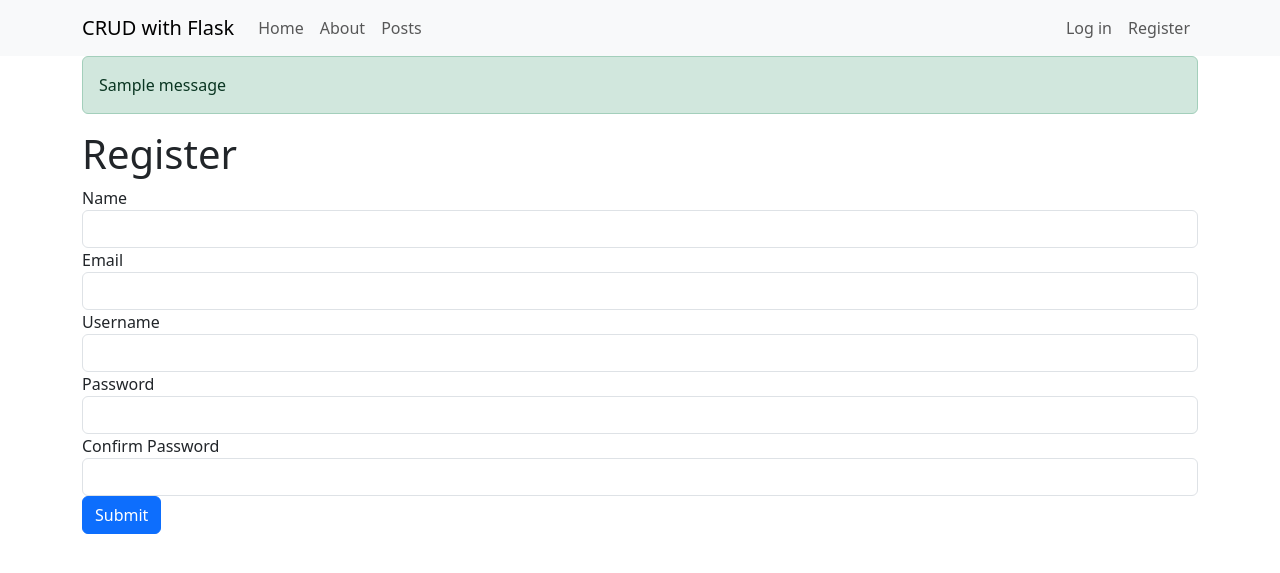
After one commit to dylan2031/crud-with-flask, a Flask app: page /register in a window 1280 px wide. The commit adds this page. Shown: the top 573 px of the page. Run offline with Flask 3, Linux system fonts and the light colour scheme; one stand-in notice (Sample message) is shown; some libraries are stand-ins or nearby versions.

Commit message:
Integrated MySQL and created a working registration form.

```diff
--- a/app.py
+++ b/app.py
@@ -1,7 +1,18 @@
-from flask import Flask, render_template
+from flask import Flask, render_template, flash, redirect, url_for, session, request, logging
 from data import Posts
+from flask_mysqldb import MySQL
+from wtforms import Form, StringField, TextAreaField, PasswordField, validators
+from passlib.hash import sha256_crypt
 
 app = Flask(__name__)
+
+app.config['MYSQL_HOST'] = 'localhost'
+app.config['MYSQL_USER'] = 'root'
+app.config['MYSQL_PASSWORD'] = ''
+app.config['MYSQL_DB'] = 'flaskapp'
+app.config['MYSQL_PORT'] = 3307
+app.config['MYSQL_CURSORCLASS'] = 'DictCursor'
+mysql = MySQL(app)
 
 Posts = Posts()
 
@@ -21,5 +32,38 @@ def posts():
 def post(id):
     return render_template('post.html', id = id)
 
+class RegisterForm(Form):
+    name = StringField('Name', [validators.Length(min=1, max=50)])
+    username = StringField('Username', [validators.Length(min=4, max=25)])
+    email = StringField('Email', [validators.Length(min=6, max=25)])
+    password = PasswordField('Password', [
+        validators.DataRequired(),
+        validators.EqualTo('confirm', message='Passwords must match.')
+    ])
+    confirm = PasswordField('Confirm Password')
+
+@app.route('/register', methods=['GET', 'POST'])
+def register():
+    form = RegisterForm(request.form)
+    if request.method =='POST' and form.validate():
+        name = form.name.data
+        email = form.email.data
+        username = form.username.data
+        password = sha256_crypt.encrypt(str(form.password.data))
+
+        cur = mysql.connection.cursor()
+
+        cur.execute("INSERT INTO users(name, email, username, password) VALUES(%s, %s, %s, %s)", (name, email, username, password))
+
+        mysql.connection.commit()
+
+        cur.close()
+
+        flash('Registration successful.', 'success')
+
+        return redirect (url_for('index'))
+    return render_template('register.html', form=form)
+
 if __name__ == '__main__':
+    app.secret_key='secret'
     app.run(debug=True)
--- /dev/null
+++ b/templates/includes/_formhelpers.html
@@ -0,0 +1,11 @@
+{% macro render_field(field, class=None) %}
+    <div class="form-group">
+        <label for="{{ field.id }}">{{ field.label }}</label>
+        {{ field(class=class)|safe }}
+        {% if field.errors %}
+            {% for error in field.errors %}
+                <span class="help-inline">{{ error }}</span>
+            {% endfor %}
+        {% endif %}
+    </div>
+{% endmacro %}
--- /dev/null
+++ b/templates/includes/_messages.html
@@ -0,0 +1,7 @@
+{% with messages = get_flashed_messages(with_categories=true) %}
+    {% if messages %}
+        {% for category, message in messages %}
+            <div class="alert alert-{{ category }}">{{ message }}</div>
+        {% endfor %}
+    {% endif %}
+{% endwith %}
--- a/templates/includes/nav.html
+++ b/templates/includes/nav.html
@@ -16,6 +16,14 @@
                     <a class="nav-link" href="/posts">Posts</a>
                 </li>
             </ul>
+            <ul class="navbar-nav mr-auto mb-2 mb-lg-0">
+                <li class="nav-item">
+                    <a class="nav-link" aria-current="page" href="/">Log in</a>
+                </li>
+                <li class="nav-item">
+                    <a class="nav-link" aria-current="page" href="/register">Register</a>
+                </li>
+            </ul>
         </div>
     </div>
   </nav>
--- a/templates/layout.html
+++ b/templates/layout.html
@@ -11,6 +11,7 @@
         {% include 'includes/nav.html' %}
 
         <div class="container">
+            {% include 'includes/_messages.html' %}
             {% block body %}
             {% endblock %}
         </div>
--- /dev/null
+++ b/templates/register.html
@@ -0,0 +1,15 @@
+{% extends 'layout.html' %}
+
+{% block body %}
+    <h1>Register</h1>
+    {% from "includes/_formhelpers.html" import render_field %}
+    <form method="POST">
+        {{ render_field(form.name, class="form-control") }}
+        {{ render_field(form.email, class="form-control") }}
+        {{ render_field(form.username, class="form-control") }}
+        {{ render_field(form.password, class="form-control") }}
+        {{ render_field(form.confirm, class="form-control") }}
+        <p><input type="submit" class="btn btn-primary" value="Submit"></p>
+    </form>
+
+{% endblock %}
```
